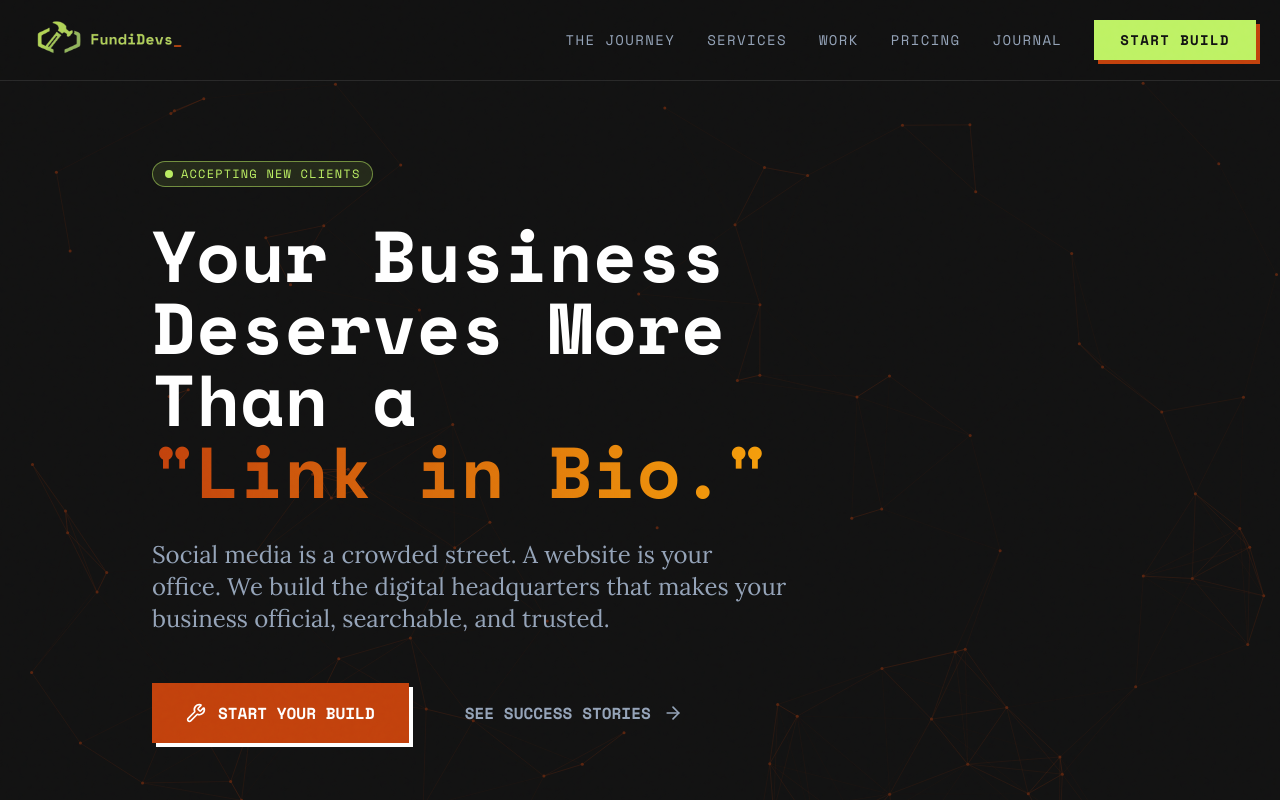
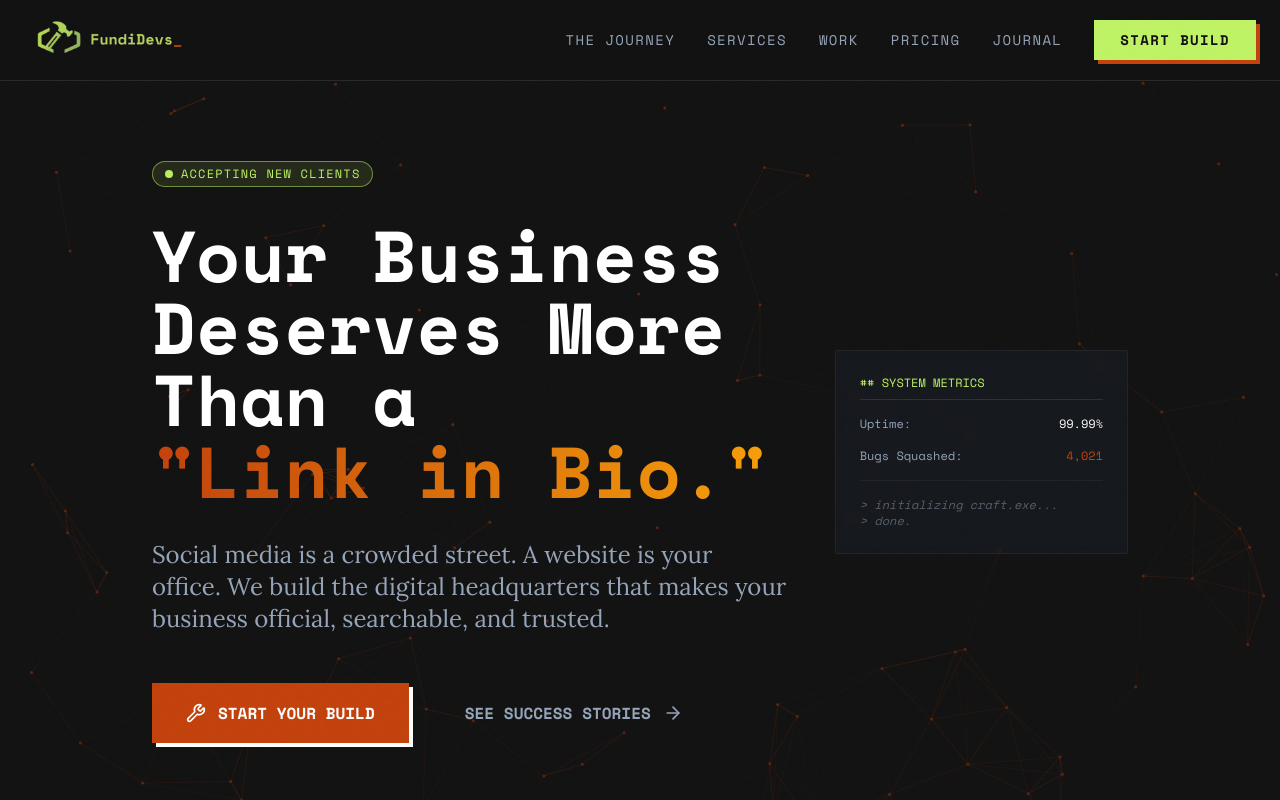
Before and after one commit to kimanthigregory/fundidevs, a Next.js app: page / in a window 1280 px wide. Shown: the top 800 px of the page. Built offline with nearby package versions, Linux system fonts and the light colour scheme.

Commit message:
add matrix box

```diff
--- a/src/app/page.jsx
+++ b/src/app/page.jsx
@@ -70,6 +70,26 @@ export default function Home() {
               See Success Stories{" "}
               <ArrowRight className="w-5 h-5 group-hover:translate-x-1 transition-transform" />
             </Link>
+          </div>
+        </div>
+        <div className="hidden md:block col-span-4 bg-slate-800/30 border border-white/5 backdrop-blur-sm p-6 rounded-sm font-mono text-xs">
+          {/* Static content or a Client Component for live numbers */}
+          <div className="text-fundi-lime uppercase mb-4 border-b border-white/10 pb-2">
+            ## System Metrics
+          </div>
+          <div className="space-y-4 text-fundi-concrete">
+            <div className="flex justify-between">
+              <span>Uptime:</span> <span className="text-white">99.99%</span>
+            </div>
+            <div className="flex justify-between">
+              <span>Bugs Squashed:</span>{" "}
+              <span className="text-fundi-rust">4,021</span>
+            </div>
+            <div className="mt-4 pt-4 border-t border-white/10 italic opacity-50">
+              {`> initializing craft.exe...`}
+              <br />
+              {`> done.`}
+            </div>
           </div>
         </div>
       </section>
```
